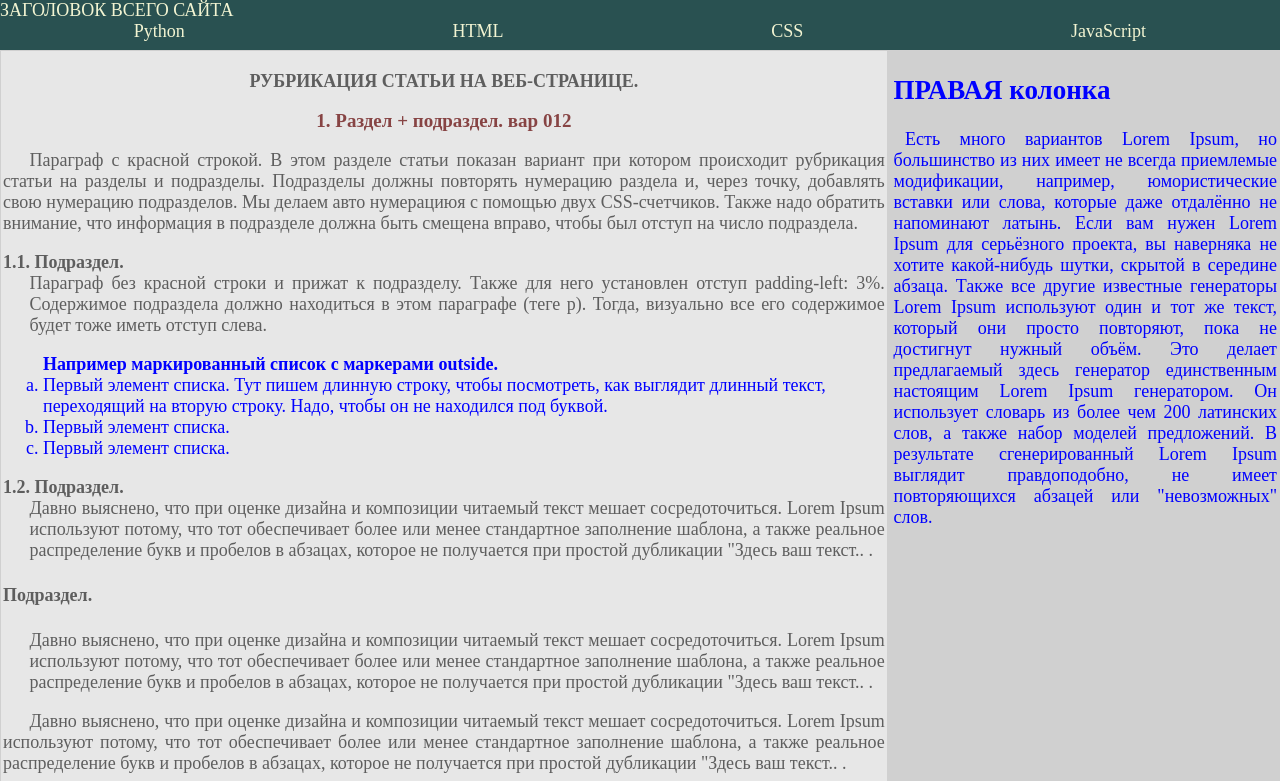
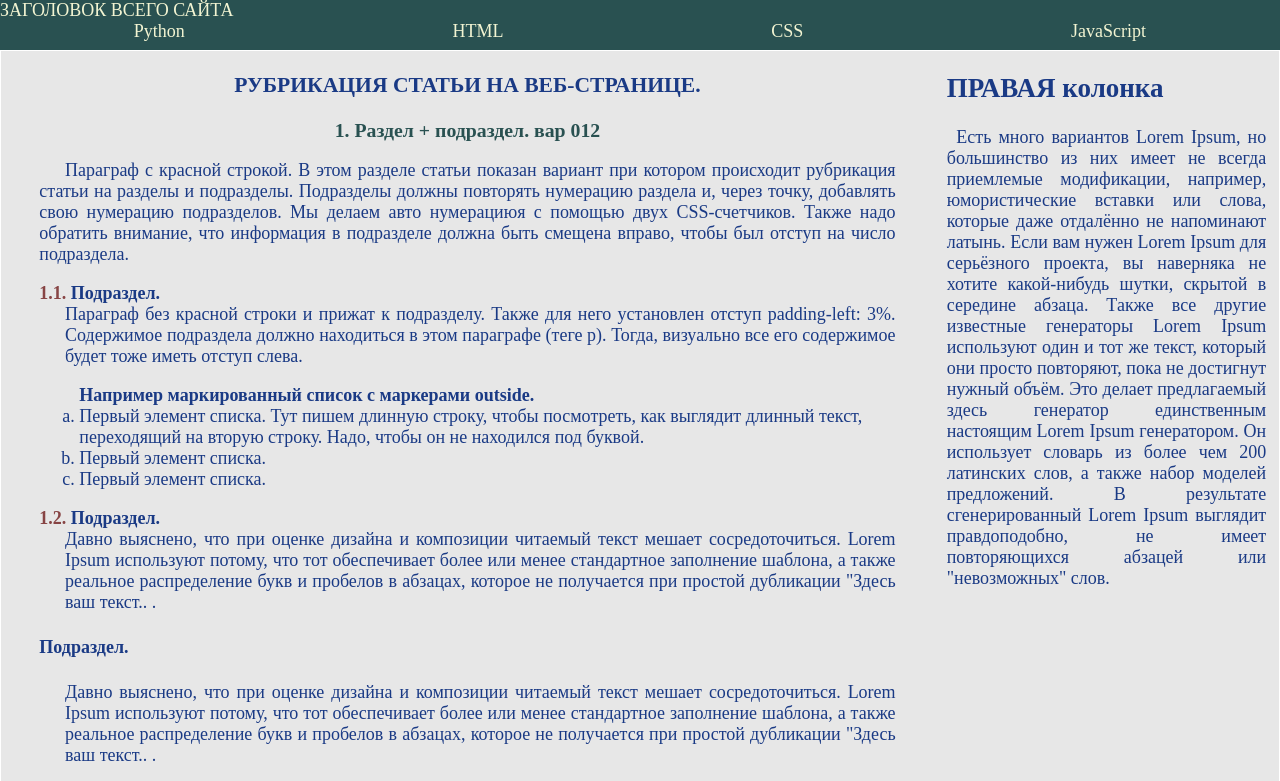
Before and after one commit to nickiv12/layouts2024, a plain HTML site: page layout01.html in a window 1280 px wide. Shown: the top 781 px of the page. Drawn offline with Linux system fonts and the light colour scheme.

Commit message:
0.01 Layout.

```diff
--- a/css01.css
+++ b/css01.css
@@ -1,16 +1,43 @@
+  /* 0. ----  Базовые стили для ВСЕГО сайта ----  */
+html {
+  box-sizing: border-box; /* ширина и высота = content+border+padding. */
+    font-family: "Times New Roman", serif;
+/*  font-family: Arial,"Helvetica CY", "Nimbus Sans L",  sans-serif;*/
+    font-size: 18px;  /* Базовый размер шрифта */
+/*  line-height: 1.4;  Межстрочный интервал */
+
+}
+/* Теперь ВСЕ  элементы БУДУТ наследовать  box-sizing от родителя - от тэга html */
+/* Источник:  https://ymatuhin.ru/front-end/better_box_sizing */
+*, *:before, *:after {
+    box-sizing: inherit;
+}  /* Конец базовых стилей сайта */
+
+ /* ---- Media Query ------------  */
+ /* Стили для устройств с которым работают пальцами (смартфоны, планшеты.  */
+ @media (hover: none) and (pointer: coarse) {
+     .left { width: 100%; }  /* Ширина левой колонки */
+     .right { display: none; }  /* Убираем правую колонку */
+     /*html {font-weight: 14px;}   Уменьшае размер основного шрифта */
+     }
+
+/* Для десктопа, если пользователь уменьшит ширину вкладки браузера  */
+@media screen and (max-width: 800px)  {
+   .left { width: 100%; }  /* Ширина левой колонки */
+   .right { display: none; }  /*  */
+   }
+
 body {
     margin: 0px;
-    font-family: "Times New Roman", serif;
-    font-size: 18px;
+    /* background-color: #E7E7E7; Фоновый цвет сайта*/
     }
 /* Стили контейнера сайта */
 .container {
     width: 100%;
     margin: 0 auto;
     min-height: 500px;
-    background-color: #D0D0D0; /* Фоновый цвет сайта*/
-    color: #5e5e5e; /* Цвет шрифта на сайте */
     }
+
 /* --- Стили заголовка всего сайта ---- */
 /* Логотип */
 header.logo {
@@ -19,6 +46,7 @@ header.logo {
     background-color: #295151;
     color: #F2F4D2;  /* Цвет шрифта логотипа и  пунктов меню */
     }
+
 /* --- Главное меню 2-х колоночного сайта --- */
 nav.nav-main {
     display: flex;
@@ -30,36 +58,43 @@ nav.nav-main {
     }
 
 /* ===== Стили 2-х колоночной части сайта ======================= */
+/* --- Главная часть --------- */
+main {
+    color: #1A3A85; /*  Цвет шрифта для обоих колонок  */
+    display: flex;  padding: 1px;  /* 2-е колонки рядом */
+    justify-content: space-between;  /* Колонки прижаты к разным сторонам*/
+    }
+/* Стили левой колонки */
+.left {
+    width: 73%;  /* Ширина */
+    padding: 0% 3%;  /* Отступ сверхуи снизу 0,  слева и справа 3%*/
+    background-color: #E7E7E7; /* Цвет левой части сайата */
+    }
+/* Стили правой колонки */
+.right {
+    width: 27%;
+    background-color: #E7E7E7;
+    padding: 0% 1%;  /* Отступ сверхуи снизу 0,  слева и справа 3%*/
+    }
+
 /* Заголовок статьи */
 h1 {
     text-align: center;
-    font-size: 18px;  /* Уменьшил размер, а важность (h1) осталась. */
-    }
-main {
-    display: flex;  padding: 1px;  /* 2-е колонки рядом */
-    justify-content: space-between;  /* Колонки прижаты к разным сторонам*/
-    }
-.left {  /* Стили левой колонки */
-    width: 69%;
-    padding: 2px;
-    background-color: #E7E7E7; /* Цвет левой части сайата */
-    }
-.right {  /* Стили правой колонки */
-    width: 30%;
-    color: blue;
-    padding: 2px;
+    font-size: 1.2rem;  /* Размер шрифта от html. */
+    color: #1A3A85;  /* Пока такой же как цвет шрифта всего текста */
     }
 /* Заголовок раздела статьи */
 h2.part {
     text-align: center;
-    color: #874444;
-    font-size: 19px;  /* Изменил размер под основной шрифт. */
+    color: #295151;
+    font-size: 1.1rem;  /* Размер шрифта от html. */
+/*    font-size: 19px;   Изменил размер под основной шрифт. */
     }
 /* Подраздел раздела статьи */
 h3.subpart {
     text-align: left;
     margin-bottom: 0px ;
-    font-size: 18px;  /* Изменил размер под основной шрифт. */
+    font-size: 1rem;  /* Размер шрифта от html. */
     }
 /* Параграф подраздела */
 p.sub-p {
@@ -70,7 +105,6 @@ p.sub-p {
 ol.sub-ol {
     list-style-position: outside; /* Маркер снаружи списка */
     list-style-type: lower-alpha;
-    color: blue;
     }
 
 /* Любой параграф */
@@ -83,6 +117,7 @@ footer {
     border: 1px solid grey;
     background-color: grey;
     text-align: center;
+    color: #082056;
     }
 
 /* ---  Автонумерация разделов и подразделов статьи --- */
@@ -99,19 +134,6 @@ h2.part::before {
     }
 h3.subpart::before {
      counter-increment: subpart 1;  /* Указываем число для увеличения */
-     content: counter(part) "." counter(subpart) ".";
+     content: counter(part) "." counter(subpart) ".";  /* Автономер подраздела */
+     color: #874444;  /* Цвет автонумерации */
      }
-
-
- /* ---- Media Query ------------  */
- /* Стили для устройств с которым работают пальцами (смартфоны, планшеты.  */
- @media (hover: none) and (pointer: coarse) {
-     .left { width: 100%; }  /* Ширина левой колонки */
-     .right { display: none; }  /*  */
-     }
-
-    /* Для десктопа, если пользователь уменьшит ширину вкладки браузера  */
-     @media screen and (max-width: 800px)  {
-        .left { width: 100%; }  /* Ширина левой колонки */
-        .right { display: none; }  /*  */
-        }
```
Also changed, not shown: layout01.html (+2 -2 lines).
